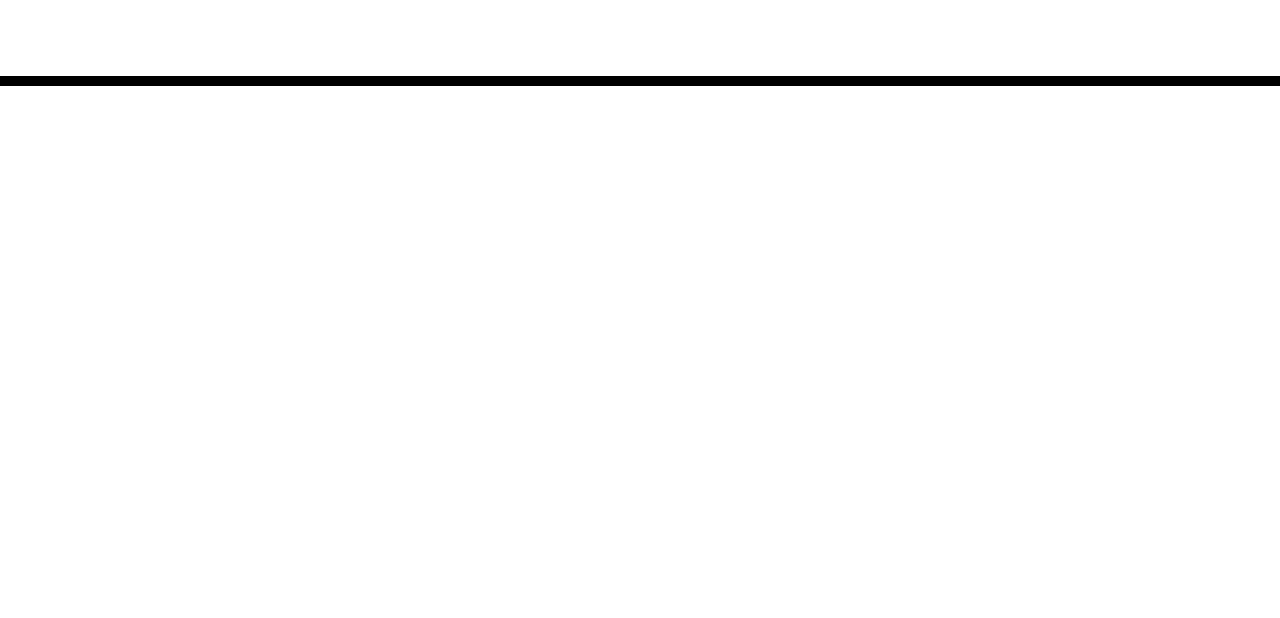
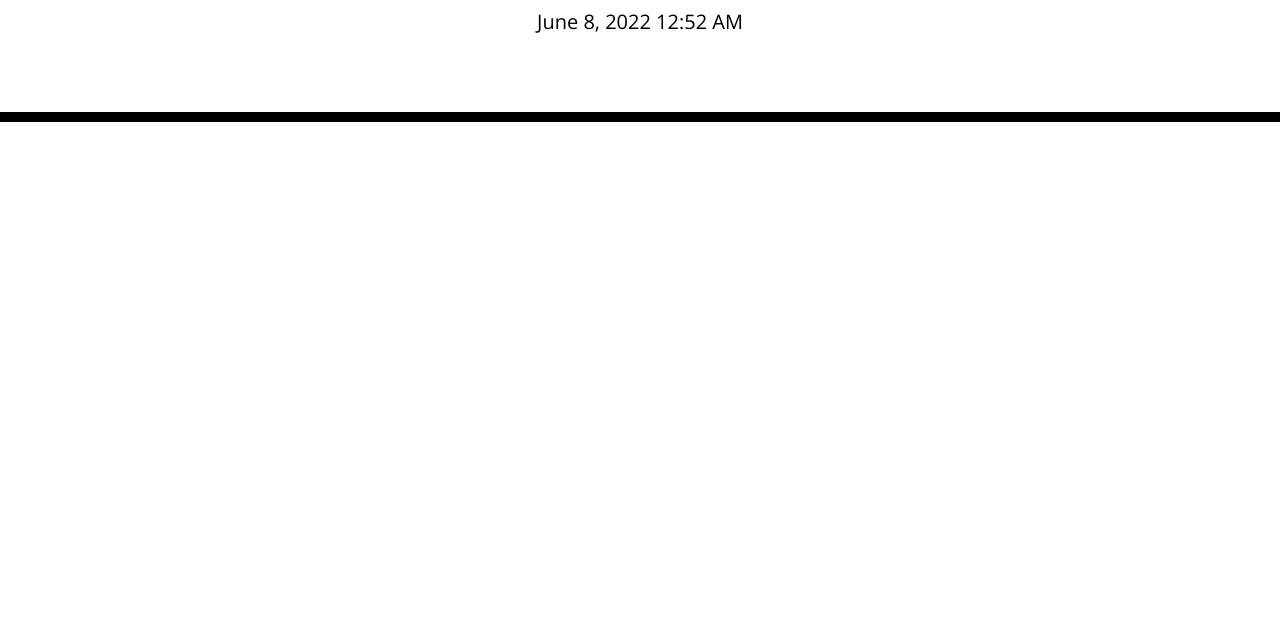
Before and after one commit to DWKanas/Work-Day-Scheduler, a plain HTML site: page index.html in a window 1280 px wide. Shown: the part 182-800 px from the top of the page. Drawn offline with nearby package versions, Linux system fonts and the light colour scheme.

Commit message:
Added current day and time

```diff
--- a/index.html
+++ b/index.html
@@ -34,5 +34,6 @@
 
     <script src="https://cdnjs.cloudflare.com/ajax/libs/jquery/3.2.1/jquery.min.js"></script>
     <script src="https://cdnjs.cloudflare.com/ajax/libs/moment.js/2.24.0/moment.min.js"></script>
+    <script text="type/javascript" src="script.js"></script>
   </body>
 </html>
--- a/script.js
+++ b/script.js
@@ -0,0 +1,8 @@
+var containerEl = $('.container')
+var currentDayEl = $('#currentDay')
+
+
+
+
+currentDayEl.text(moment().format('LLL'))
+console.log(currentDayEl)
```
